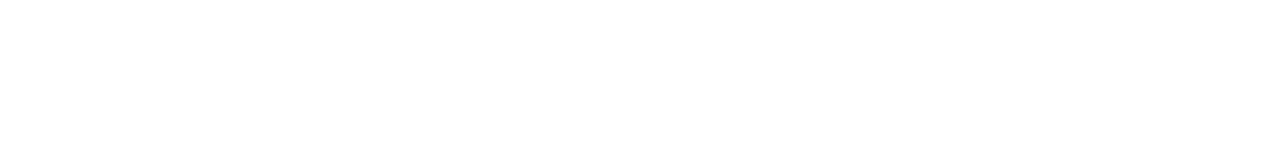
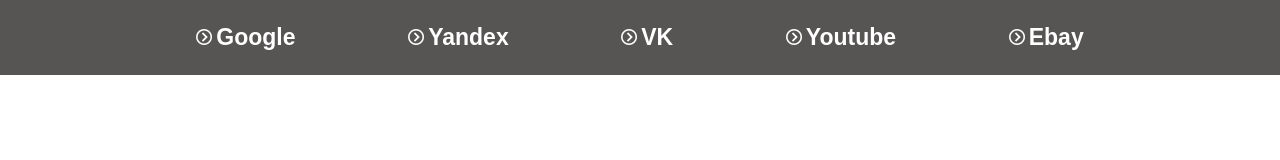
Before and after one commit to elus1vee/Yablonski_Aliaksandr, a plain HTML site: page Homework__8/index.html in a window 1280 px wide. Drawn offline with Linux system fonts and the light colour scheme.

Commit message:
ReadySashaBranch

```diff
--- a/Homework__8/css/style.css
+++ b/Homework__8/css/style.css
@@ -1,3 +1,36 @@
 @charset "UTF-8";
 @import url(/css/nullstyle.css);
 /* ------------------------------------------- */
+
+header {
+  display: flex;
+  justify-content: center;
+  align-items: center;
+  height: 75px;
+  background-color: rgb(87, 84, 84);
+}
+
+.header__nav {
+  width: 1000px;
+  display: flex;
+  justify-content: center;
+}
+
+.header__ul {
+  padding: 10px 0px;
+  display: flex;
+  justify-content: space-around;
+  width: 100%;
+}
+.header__a {
+  color: white;
+  font-family: Arial, Helvetica, sans-serif;
+  font-weight: bold;
+  background: url("/img/arrow-28-16.png") left no-repeat;
+  padding-left: 20px;
+  font-size: 23px;
+}
+.header__a:hover {
+  color: rgba(224, 33, 137, 0.85);
+  background: url("/img/arrow-28-16\ pink.png") left no-repeat;
+}
--- a/Homework__8/js/main.js
+++ b/Homework__8/js/main.js
@@ -0,0 +1,34 @@
+const headerArray = [
+  { name: "Google", href: "http://google.com" },
+  { name: "Yandex", href: "http://yandex.com" },
+  { name: "VK", href: "http://vk.com" },
+  { name: "Youtube", href: "http://youtube.com" },
+  { name: "Ebay", href: "http://ebay.com" },
+];
+
+let header = document.createElement("header");
+let nav = document.createElement("nav");
+nav.className = "header__nav";
+let ul = document.createElement("ul");
+ul.className = "header__ul";
+let li = [];
+for (let i = 0; i < headerArray.length; i++) {
+  li[i] = document.createElement("li");
+  li[i].className = "header__li";
+}
+let a = [];
+for (let i = 0; i < headerArray.length; i++) {
+  a[i] = document.createElement("a");
+  a[i].className = "header__a";
+}
+
+document.body.append(header);
+document.getElementsByTagName("header")[0].append(nav);
+document.getElementsByTagName("nav")[0].append(ul);
+
+li.forEach((item) => document.getElementsByTagName("ul")[0].prepend(item));
+a.forEach((item, index) => {
+  document.getElementsByTagName("li")[index].append(item);
+  item.href = headerArray[index].href;
+  item.innerText = headerArray[index].name;
+});
```
Also changed, not shown: Homework__8/img/arrow-28-16 pink.png (added), Homework__8/img/arrow-28-16.png (added), Homework__8/img/fon_lenty_radiaciya_opasnost_stena_18526_1920x1080.jpg (added).
